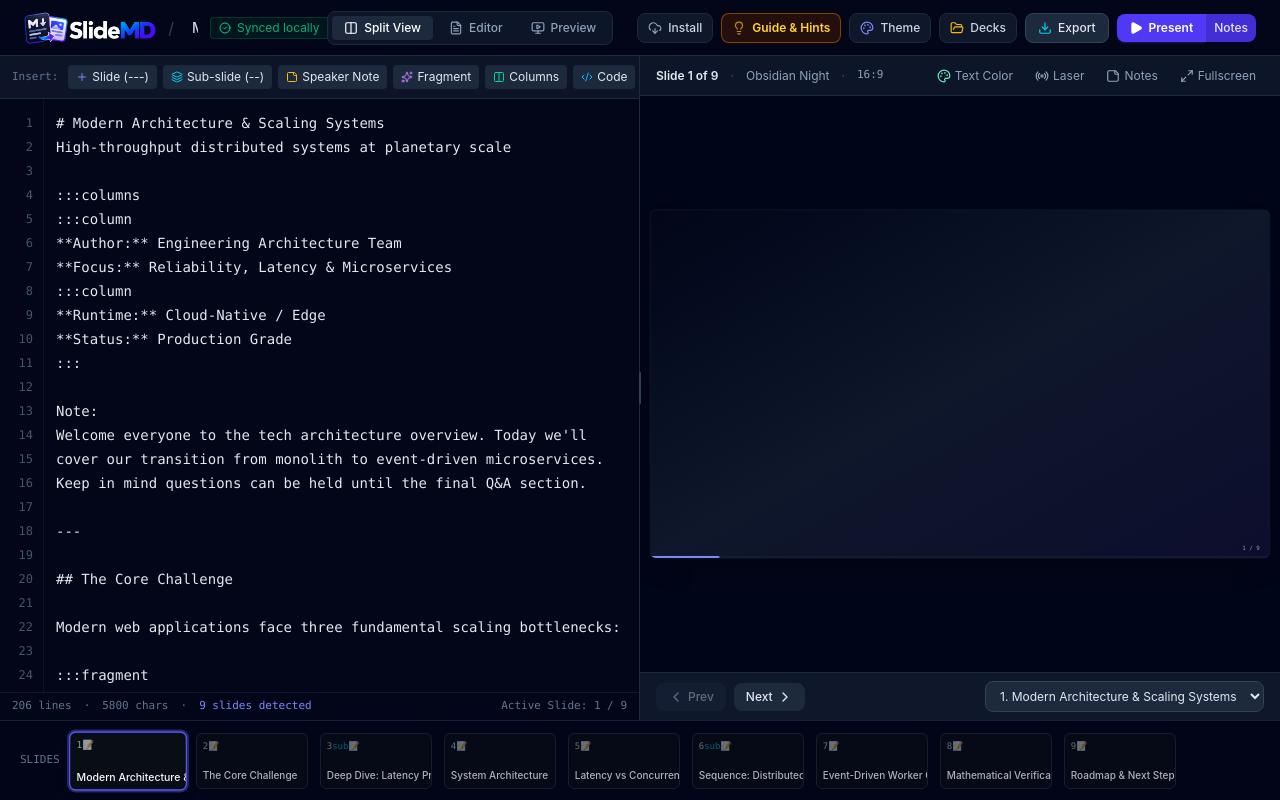
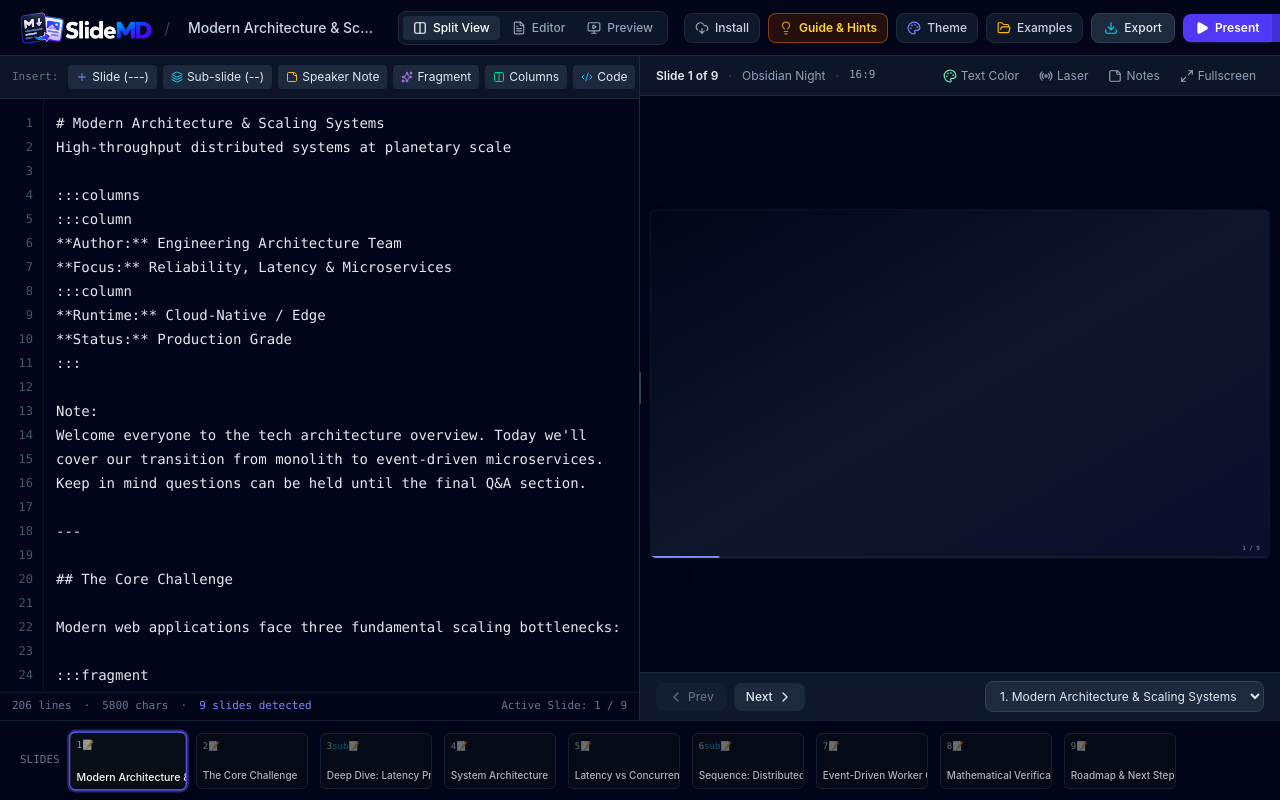
Before and after one commit to DarkSealer/SlideMD, a React (Vite) app: page / in a window 1280 px wide. Built offline with nearby package versions, Linux system fonts and the light colour scheme.

Commit message:
refactor: improve mobile responsiveness across UI components
Optimize layout for smaller screens by introducing responsive hiding classes and adjusted spacing in the navigation, slide viewer, and installation buttons. Updated labels for better clarity.

```diff
--- a/src/components/DecksLibraryModal.tsx
+++ b/src/components/DecksLibraryModal.tsx
@@ -96,8 +96,8 @@ export const DecksLibraryModal: React.FC<DecksLibraryModalProps> = ({
               <FolderOpen className="w-5 h-5" />
             </div>
             <div>
-              <h2 className="text-base font-bold text-white">Presentation Library</h2>
-              <p className="text-xs text-slate-400">Stored offline in LocalStorage · Synced across sessions</p>
+              <h2 className="text-base font-bold text-white">Examples & Deck Library</h2>
+              <p className="text-xs text-slate-400">Sample presentations, templates & offline saved decks</p>
             </div>
           </div>
 
@@ -156,7 +156,7 @@ export const DecksLibraryModal: React.FC<DecksLibraryModalProps> = ({
             }`}
           >
             <Sparkles className="w-3 h-3 text-amber-400" />
-            <span>Starter Templates ({STARTER_TEMPLATES.length})</span>
+            <span>Examples & Templates ({STARTER_TEMPLATES.length})</span>
           </button>
         </div>
 
--- a/src/components/PWAInstallButton.tsx
+++ b/src/components/PWAInstallButton.tsx
@@ -41,7 +41,7 @@ export const PWAInstallButton: React.FC<PWAInstallButtonProps> = ({
         title="Install SlideMD as a desktop or mobile application for 100% offline presentations"
       >
         <DownloadCloud className="w-3.5 h-3.5 text-emerald-400" />
-        <span>{variant === 'full' ? 'Install Offline App' : 'Install App'}</span>
+        <span className="hidden xl:inline">{variant === 'full' ? 'Install Offline App' : 'Install App'}</span>
       </button>
     );
   }
@@ -56,7 +56,7 @@ export const PWAInstallButton: React.FC<PWAInstallButtonProps> = ({
           title="Install SlideMD on iOS (Add to Home Screen)"
         >
           <Smartphone className="w-3.5 h-3.5 text-indigo-400" />
-          <span>Install iOS</span>
+          <span className="hidden xl:inline">Install iOS</span>
         </button>
 
         {showIOSGuide && (
@@ -132,7 +132,7 @@ export const PWAInstallButton: React.FC<PWAInstallButtonProps> = ({
         title="Install SlideMD on your device for offline presentation support"
       >
         <DownloadCloud className="w-3.5 h-3.5 text-slate-400" />
-        <span>Install</span>
+        <span className="hidden xl:inline">Install</span>
       </button>
 
       {showDesktopGuide && (
--- a/src/components/SlideViewer.tsx
+++ b/src/components/SlideViewer.tsx
@@ -232,18 +232,19 @@ export const SlideViewer: React.FC<SlideViewerProps> = ({
       onKeyDown={handleKeyDown}
     >
       {/* Slide Canvas Header Controls */}
-      <div className="h-10 px-4 bg-slate-900/90 border-b border-slate-800 flex items-center justify-between text-xs text-slate-300 shrink-0">
-        <div className="flex items-center gap-3">
-          <span className="font-semibold text-slate-200">
+      {/* Slide Canvas Header Controls */}
+      <div className="h-10 px-2 sm:px-4 bg-slate-900/90 border-b border-slate-800 flex items-center justify-between gap-2 text-xs text-slate-300 shrink-0 overflow-hidden">
+        <div className="flex items-center gap-1.5 sm:gap-2.5 min-w-0 shrink">
+          <span className="font-semibold text-slate-200 whitespace-nowrap">
             Slide {currentIndex + 1} of {slides.length}
           </span>
-          <span className="text-slate-600">·</span>
-          <span className="text-slate-400 capitalize">{theme.name}</span>
-          <span className="text-slate-600">·</span>
-          <span className="text-slate-400 font-mono text-[11px]">{settings.aspectRatio}</span>
+          <span className="text-slate-600 hidden md:inline">·</span>
+          <span className="text-slate-400 capitalize truncate max-w-[100px] hidden md:inline">{theme.name}</span>
+          <span className="text-slate-600 hidden lg:inline">·</span>
+          <span className="text-slate-400 font-mono text-[11px] hidden lg:inline">{settings.aspectRatio}</span>
           {currentSlide.customTextColor && (
             <span
-              className="px-1.5 py-0.5 rounded text-[10px] font-mono border"
+              className="px-1.5 py-0.5 rounded text-[10px] font-mono border hidden xl:inline"
               style={{
                 borderColor: currentSlide.customTextColor,
                 color: currentSlide.customTextColor,
@@ -254,7 +255,7 @@ export const SlideViewer: React.FC<SlideViewerProps> = ({
           )}
         </div>
 
-        <div className="flex items-center gap-1.5">
+        <div className="flex items-center gap-1 shrink-0">
           {/* Text Color Picker Tool */}
           <div className="relative">
             <button
@@ -267,7 +268,8 @@ export const SlideViewer: React.FC<SlideViewerProps> = ({
               title="Change text color (syncs to .md file)"
             >
               <Palette className="w-3.5 h-3.5" style={{ color: currentSlide.customTextColor || selectedColor }} />
-              <span className="hidden sm:inline">Text Color</span>
+              <span className="hidden lg:inline">Text Color</span>
+              <span className="hidden sm:inline lg:hidden">Color</span>
             </button>
 
             {showColorPicker && (
@@ -390,7 +392,7 @@ export const SlideViewer: React.FC<SlideViewerProps> = ({
             title="Toggle Laser Pointer"
           >
             <Radio className="w-3.5 h-3.5" />
-            <span className="hidden sm:inline">Laser</span>
+            <span className="hidden md:inline">Laser</span>
           </button>
 
           {/* Speaker Notes Drawer Toggle */}
@@ -404,7 +406,7 @@ export const SlideViewer: React.FC<SlideViewerProps> = ({
             title="Peek Speaker Notes"
           >
             <StickyNote className="w-3.5 h-3.5" />
-            <span className="hidden sm:inline">Notes</span>
+            <span className="hidden md:inline">Notes</span>
           </button>
 
           {/* Fullscreen Mode Button */}
--- a/src/components/TopNav.tsx
+++ b/src/components/TopNav.tsx
@@ -60,16 +60,17 @@ export const TopNav: React.FC<TopNavProps> = ({
   };
 
   return (
-    <header className="h-14 border-b border-slate-800 bg-slate-950 px-4 md:px-6 flex items-center justify-between gap-6 shrink-0 z-30 select-none">
-      {/* Zone 1: Brand & Deck Title */}
-      <div className="flex items-center gap-3 min-w-0 shrink">
-        <a href="/" className="flex items-center gap-2 text-slate-100 hover:text-white transition-colors shrink-0">
-          <img src="/logo.png" alt="SlideMD" className="h-8 w-auto select-none" draggable={false} />
+    <header className="h-14 border-b border-slate-800 bg-slate-950 px-3 sm:px-4 md:px-5 flex items-center justify-between gap-2 sm:gap-4 shrink-0 z-30 select-none">
+      {/* Zone 1: Brand & Deck Title (Guaranteed never to be covered or crushed) */}
+      <div className="flex items-center gap-2 sm:gap-3 shrink-0 max-w-[200px] sm:max-w-xs md:max-w-sm">
+        <a href="/" className="flex items-center gap-2 text-slate-100 hover:text-white transition-colors shrink-0" title="SlideMD Home">
+          <img src="/logo.png" alt="SlideMD" className="h-7 sm:h-8 w-auto select-none shrink-0" draggable={false} />
         </a>
 
-        <span className="text-slate-700 hidden sm:inline" aria-hidden="true">/</span>
+        <span className="text-slate-700 hidden sm:inline shrink-0" aria-hidden="true">/</span>
 
         {/* Editable Title */}
+        <div className="min-w-0 truncate">
           {isEditingTitle ? (
             <input
               type="text"
@@ -84,7 +85,7 @@ export const TopNav: React.FC<TopNavProps> = ({
                 }
               }}
               autoFocus
-            className="bg-slate-900 border border-indigo-500 rounded px-2 py-0.5 text-sm font-medium text-slate-100 focus:outline-none w-56 md:w-72"
+              className="bg-slate-900 border border-indigo-500 rounded px-2 py-0.5 text-xs sm:text-sm font-medium text-slate-100 focus:outline-none w-32 sm:w-48 md:w-56"
             />
           ) : (
             <button
@@ -93,16 +94,17 @@ export const TopNav: React.FC<TopNavProps> = ({
                 setIsEditingTitle(true);
               }}
               title="Click to rename presentation"
-            className="text-sm font-medium text-slate-300 hover:text-white truncate max-w-[180px] md:max-w-xs text-left px-1.5 py-0.5 rounded hover:bg-slate-800/60 transition-colors"
+              className="text-xs sm:text-sm font-medium text-slate-300 hover:text-white truncate block max-w-[100px] sm:max-w-[160px] md:max-w-[200px] text-left px-1.5 py-0.5 rounded hover:bg-slate-800/60 transition-colors"
             >
               {title}
             </button>
           )}
+        </div>
 
         {/* Saved offline / online indicator */}
         {isOnline ? (
           <div
-            className="hidden lg:flex items-center gap-1.5 text-xs text-emerald-400/80 bg-emerald-950/40 px-2 py-0.5 rounded border border-emerald-900/60 whitespace-nowrap"
+            className="hidden 2xl:flex items-center gap-1.5 text-xs text-emerald-400/80 bg-emerald-950/40 px-2 py-0.5 rounded border border-emerald-900/60 whitespace-nowrap shrink-0"
             title="All changes are continuously stored in local storage and work 100% offline"
           >
             <CheckCircle2 className="w-3 h-3 text-emerald-400" />
@@ -110,7 +112,7 @@ export const TopNav: React.FC<TopNavProps> = ({
           </div>
         ) : (
           <div
-            className="hidden lg:flex items-center gap-1.5 text-xs text-amber-300 bg-amber-950/60 px-2 py-0.5 rounded border border-amber-800/80 whitespace-nowrap animate-pulse"
+            className="hidden xl:flex items-center gap-1.5 text-xs text-amber-300 bg-amber-950/60 px-2 py-0.5 rounded border border-amber-800/80 whitespace-nowrap animate-pulse shrink-0"
             title="Device is offline. All slides remain fully functional and saved locally."
           >
             <WifiOff className="w-3 h-3 text-amber-400" />
@@ -119,84 +121,85 @@ export const TopNav: React.FC<TopNavProps> = ({
         )}
       </div>
 
-      {/* Zone 2: Viewport Mode Segmented Controls */}
-      <div className="hidden md:flex items-center gap-1 bg-slate-900/90 p-1 rounded-lg border border-slate-800">
+      {/* Zone 2: Viewport Mode Segmented Controls (Icons-only on medium screens, full text on xl) */}
+      <div className="hidden md:flex items-center gap-0.5 bg-slate-900/90 p-1 rounded-lg border border-slate-800 shrink-0">
         <button
           onClick={() => onChangeViewMode('split')}
-          className={`flex items-center gap-1.5 px-3 py-1 text-xs font-medium rounded transition-colors whitespace-nowrap ${
+          className={`flex items-center gap-1.5 px-2 sm:px-2.5 py-1 text-xs font-medium rounded transition-colors whitespace-nowrap ${
             viewMode === 'split' ? 'bg-slate-800 text-white shadow-sm' : 'text-slate-400 hover:text-slate-200'
           }`}
           title="Split View: Markdown editor and live preview"
         >
           <Columns2 className="w-3.5 h-3.5" />
-          <span>Split View</span>
+          <span className="hidden xl:inline">Split View</span>
         </button>
         <button
           onClick={() => onChangeViewMode('editor')}
-          className={`flex items-center gap-1.5 px-3 py-1 text-xs font-medium rounded transition-colors whitespace-nowrap ${
+          className={`flex items-center gap-1.5 px-2 sm:px-2.5 py-1 text-xs font-medium rounded transition-colors whitespace-nowrap ${
             viewMode === 'editor' ? 'bg-slate-800 text-white shadow-sm' : 'text-slate-400 hover:text-slate-200'
           }`}
           title="Editor focus mode"
         >
           <FileText className="w-3.5 h-3.5" />
-          <span>Editor</span>
+          <span className="hidden xl:inline">Editor</span>
         </button>
         <button
           onClick={() => onChangeViewMode('preview')}
-          className={`flex items-center gap-1.5 px-3 py-1 text-xs font-medium rounded transition-colors whitespace-nowrap ${
+          className={`flex items-center gap-1.5 px-2 sm:px-2.5 py-1 text-xs font-medium rounded transition-colors whitespace-nowrap ${
             viewMode === 'preview' ? 'bg-slate-800 text-white shadow-sm' : 'text-slate-400 hover:text-slate-200'
           }`}
           title="Preview slide mode"
         >
           <MonitorPlay className="w-3.5 h-3.5" />
-          <span>Preview</span>
+          <span className="hidden xl:inline">Preview</span>
         </button>
       </div>
 
       {/* Zone 3: Primary Actions */}
-      <div className="flex items-center gap-2 shrink-0">
+      <div className="flex items-center gap-1.5 sm:gap-2 shrink-0">
         <PWAInstallButton />
 
         <button
           onClick={onOpenGuide}
-          className="flex items-center gap-1.5 px-2.5 py-1.5 text-xs font-semibold text-amber-300 hover:text-amber-200 bg-amber-950/50 hover:bg-amber-900/70 rounded-lg border border-amber-600/50 hover:border-amber-500 transition-all whitespace-nowrap shadow-sm shadow-amber-950/30"
+          className="flex items-center gap-1.5 px-2 sm:px-2.5 py-1.5 text-xs font-semibold text-amber-300 hover:text-amber-200 bg-amber-950/50 hover:bg-amber-900/70 rounded-lg border border-amber-600/50 hover:border-amber-500 transition-all whitespace-nowrap shadow-sm shadow-amber-950/30"
           title="Open Presentation Guide & Hints: Learn how each Insert tool works and best practices for gorgeous slides"
         >
           <Lightbulb className="w-3.5 h-3.5 text-amber-400 animate-pulse" />
-          <span>Guide & Hints</span>
+          <span className="hidden xl:inline">Guide & Hints</span>
+          <span className="hidden lg:inline xl:hidden">Guide</span>
         </button>
 
         <button
           onClick={onOpenThemes}
-          className="flex items-center gap-1.5 px-2.5 py-1.5 text-xs font-medium text-slate-300 hover:text-white bg-slate-900 hover:bg-slate-800 rounded-lg border border-slate-800 transition-colors whitespace-nowrap"
+          className="flex items-center gap-1.5 px-2 sm:px-2.5 py-1.5 text-xs font-medium text-slate-300 hover:text-white bg-slate-900 hover:bg-slate-800 rounded-lg border border-slate-800 transition-colors whitespace-nowrap"
           title="Customize Theme & Transitions"
         >
           <Palette className="w-3.5 h-3.5 text-indigo-400" />
-          <span className="hidden sm:inline">Theme</span>
+          <span className="hidden xl:inline">Theme</span>
         </button>
 
         <button
           onClick={onOpenDecks}
-          className="flex items-center gap-1.5 px-2.5 py-1.5 text-xs font-medium text-slate-300 hover:text-white bg-slate-900 hover:bg-slate-800 rounded-lg border border-slate-800 transition-colors whitespace-nowrap"
-          title="Open Presentation Decks & Templates Library"
+          className="flex items-center gap-1.5 px-2 sm:px-2.5 py-1.5 text-xs font-medium text-slate-300 hover:text-white bg-slate-900 hover:bg-slate-800 rounded-lg border border-slate-800 transition-colors whitespace-nowrap"
+          title="Open Examples & Starter Templates Library"
         >
           <FolderOpen className="w-3.5 h-3.5 text-amber-400" />
-          <span className="hidden sm:inline">Decks</span>
+          <span className="hidden xl:inline">Examples</span>
         </button>
 
         <button
           onClick={onOpenExport}
-          className="flex items-center gap-1.5 px-3 py-1.5 text-xs font-medium text-slate-200 hover:text-white bg-slate-800 hover:bg-slate-700 rounded-lg border border-slate-700 transition-colors whitespace-nowrap"
+          className="flex items-center gap-1.5 px-2.5 sm:px-3 py-1.5 text-xs font-medium text-slate-200 hover:text-white bg-slate-800 hover:bg-slate-700 rounded-lg border border-slate-700 transition-colors whitespace-nowrap"
           title="Export Standalone HTML, PDF, or Share Link"
         >
           <Download className="w-3.5 h-3.5 text-cyan-400" />
-          <span>Export</span>
+          <span className="hidden sm:inline">Export</span>
         </button>
 
         <div className="flex items-center">
           <button
             onClick={onStartPresenting}
-            className="flex items-center gap-1.5 px-3 py-1.5 text-xs font-semibold text-white bg-indigo-600 hover:bg-indigo-500 rounded-l-lg transition-colors shadow-sm shadow-indigo-900/50 whitespace-nowrap"
+            className="flex items-center gap-1.5 px-2.5 sm:px-3 py-1.5 text-xs font-semibold text-white bg-indigo-600 hover:bg-indigo-500 rounded-l-lg transition-colors shadow-sm shadow-indigo-900/50 whitespace-nowrap"
             title="Start Fullscreen Slideshow (F)"
           >
             <Play className="w-3.5 h-3.5 fill-current" />
```
Also changed, not shown: public/assets/aistudio/Screenshot_2026-10-31_at_09.29.09_a0333cb3.png (added), public/assets/aistudio/Screenshot_2026-10-31_at_09.37.47_09e7fbbe.png (added). Lines whose indentation alone changed are shown as unchanged.
